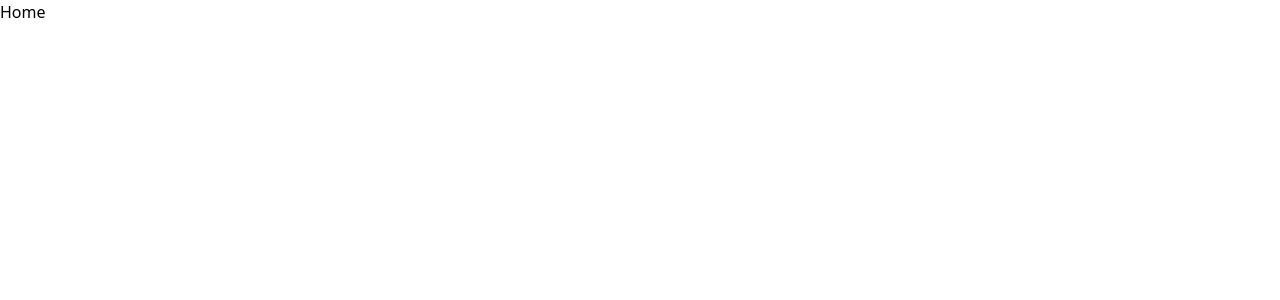
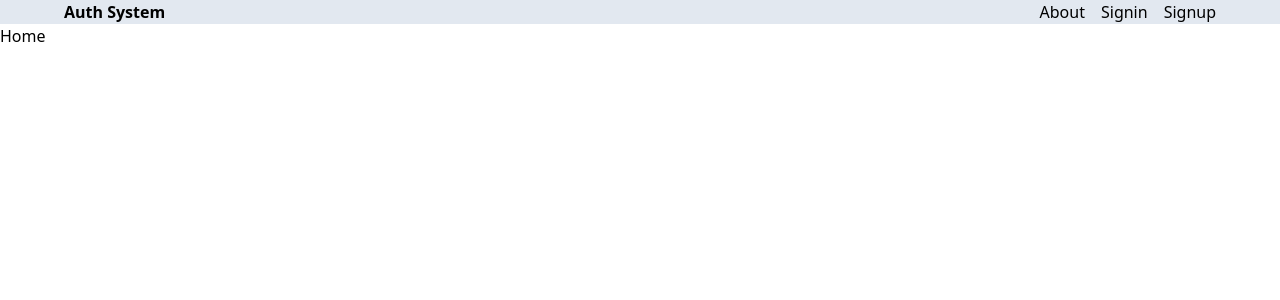
Before and after one commit to ZeeshanMukhtar1/MERN-Auth, a React (Vite) app in the folder client/: page / in a window 1280 px wide. Shown: the top 300 px of the page. Built offline with nearby package versions, Linux system fonts and the light colour scheme.

Commit message:
added header routing in navbar

```diff
--- a/client/src/App.jsx
+++ b/client/src/App.jsx
@@ -5,10 +5,13 @@ import Profile from './pages/Profile';
 import About from './pages/About';
 import Signin from './pages/Signin';
 import Signup from './pages/Signup';
+import Header from './components/Header';
 
 function App() {
   return (
+    <>
       <BrowserRouter>
+        <Header />
         <Routes>
           <Route path="/" element={<Home />} />
           <Route path="/profile" element={<Profile />} />
@@ -17,6 +20,7 @@ function App() {
           <Route path="/Signup" element={<Signup />} />
         </Routes>
       </BrowserRouter>
+    </>
   );
 }
 
--- /dev/null
+++ b/client/src/components/Header.jsx
@@ -0,0 +1,27 @@
+import React from 'react';
+import { Link } from 'react-router-dom';
+
+function Header() {
+  return (
+    <div className="bg-slate-200">
+      <div className="flex justify-between items-center max-w-6xl mx-auto">
+        <Link to="/">
+          <h1 className="font-bold">Auth System</h1>
+        </Link>
+        <ul className="flex gap-4">
+          <Link to="/about">
+            <li>About</li>
+          </Link>
+          <Link to="/signin">
+            <li>Signin</li>
+          </Link>
+          <Link to="/signup">
+            <li>Signup</li>
+          </Link>
+        </ul>
+      </div>
+    </div>
+  );
+}
+
+export default Header;
```
Lines whose indentation alone changed are shown as unchanged.
